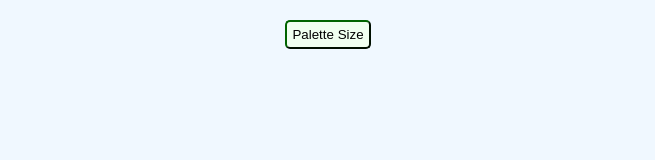
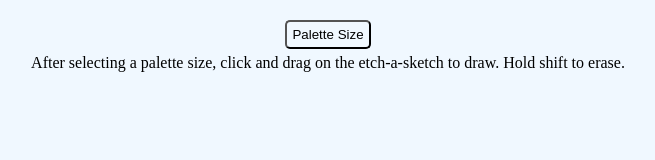
Before and after one commit to cborch31/etch-a-sketch, a plain HTML site: page index.html in a window 1280 px wide. Shown: the whole page, without its empty margins (312-967 px from the left). Drawn offline with Linux system fonts and the light colour scheme.

Commit message:
change grid and text color

```diff
--- a/javascript.js
+++ b/javascript.js
@@ -2,10 +2,17 @@
 const gridContainer = document.querySelector('#gridContainer');
 const mainPage = document.querySelector('#mainPage');
 const btn = document.querySelector('#inputGrid');
+
+const pageDirections = document.createElement('div');
+pageDirections.classList.add('pageDirections');
+pageDirections.textContent = 'After selecting a palette size, click and drag on the etch-a-sketch to draw. Hold shift to erase.';
+
 let cell = '';
 let gridAmount = 0;
+let colors = ['#ffbfbf','#ffe1bf','#fff2bf','#dbffbf','#bfffe9','#bfdfff', '#cebfff'];
 
 mainPage.appendChild(btn);
+mainPage.appendChild(pageDirections);
 mainPage.appendChild(gridContainer);
 
 function gridAmountPrompt() {
@@ -48,10 +55,8 @@ function makeGrid(){
                 cell.style.backgroundColor = 'white';
                 cell.style.color = 'white';
             } else if(e.buttons >0){
-            cell.style.backgroundColor = 'blue';
-            cell.style.color = 'blue';
+            cell.style.backgroundColor = colors[(Math.floor(Math.random() * colors.length))];
             };
         })
     });
-
 };
--- a/style.css
+++ b/style.css
@@ -32,7 +32,9 @@
 }
 
 #inputGrid {
-    background-color: honeydew;
     border-radius: 5px;
-    border-color: darkgreen;
 }
+
+.pageDirections {
+    padding: 5px;
+}
```
